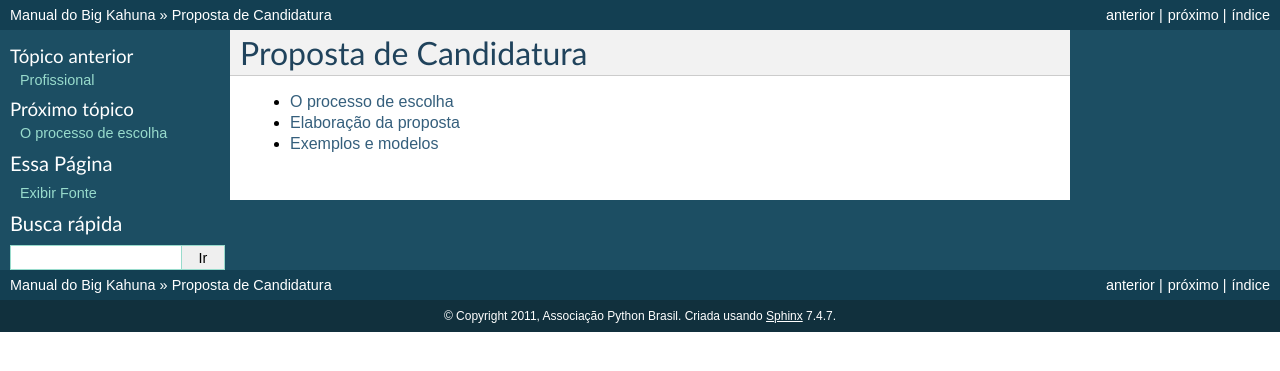
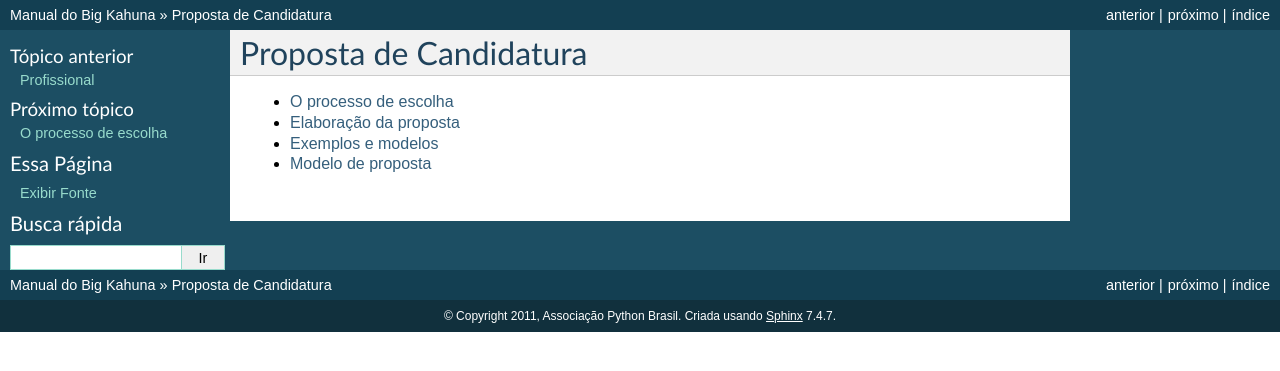
Before and after one commit to pythonbrasil/manual, a Sphinx documentation site: the page built from source/proposta/index.txt, in a window 1280 px wide. Shown: the top 371 px of the page. Built offline with Sphinx 7.4.7, drawn with Linux system fonts in a browser that asks for light colours.

```diff
--- a/source/conf.py
+++ b/source/conf.py
@@ -120,7 +120,7 @@ html_title = 'Manual do Big Kahuna'
 # Add any paths that contain custom static files (such as style sheets) here,
 # relative to this directory. They are copied after the builtin static files,
 # so a file named "default.css" will overwrite the builtin "default.css".
-html_static_path = ['_static']
+# html_static_path = ['_static']
 
 # If not '', a 'Last updated on:' timestamp is inserted at every page bottom,
 # using the given strftime format.
--- a/source/historia/pyconbrasil2008.txt
+++ b/source/historia/pyconbrasil2008.txt
@@ -171,8 +171,6 @@ Imagens
 
 http://plone.python.org.br:8120/pycon/2008/sobre-o-evento/fotos/pyconbrasil2008/
 
-.. image:: ../imagens/pyconbrasil2008-oficial.jpg
-
 
 Feedback dos participantes
 ---------------------------
--- a/source/historia/pythonbrasil9.txt
+++ b/source/historia/pythonbrasil9.txt
@@ -438,7 +438,7 @@ Agradecimentos Especiais
 
 
 Feedback dos Participantes
-------------------------
+--------------------------
 
 "PythonBrasil! It was awesome, now I am just messing around here."
 (Paul Hildebrandt, no Twitter @paulhildebrandt) em 6 de outubro de 2013
--- a/source/proposta/index.txt
+++ b/source/proposta/index.txt
@@ -6,3 +6,4 @@ Proposta de Candidatura
    :maxdepth: 1
 
    introducao
+   modelo
```
